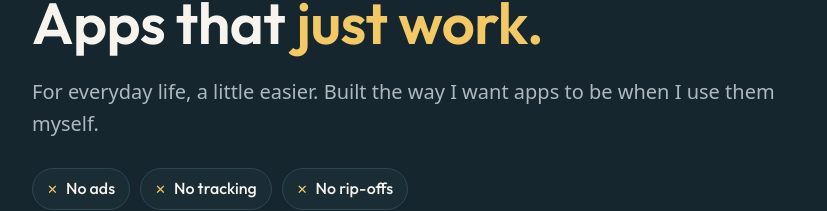
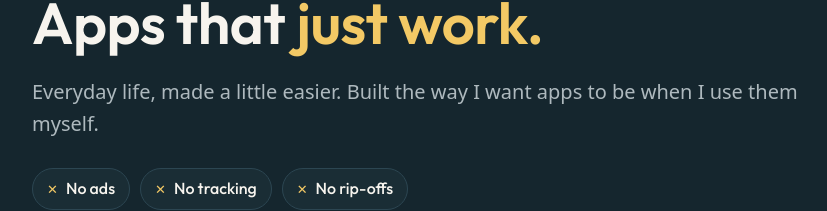
Before and after one commit to mzehentner-coder/mzehentner-coder.github.io, a plain HTML site: page index.html in a window 1280 px wide. Shown: the part 160-371 px from the top of the page, without its empty margins (104-931 px from the left). Drawn offline with Linux system fonts and the light colour scheme.

Commit message:
Startseite: Einleitung umformuliert
Co-Authored-By: Claude Opus 5.5 <noreply@anthropic.com>

```diff
--- a/index.html
+++ b/index.html
@@ -23,7 +23,7 @@
 <main id="content">
 <section class="hero">
   <h1>Apps that <em>just work.</em></h1>
-  <p class="lead">For everyday life, a little easier. Built the way I want apps to be when I use them myself.</p>
+  <p class="lead">Everyday life, made a little easier. Built the way I want apps to be when I use them myself.</p>
   <ul class="no">
     <li>No ads</li>
     <li>No tracking</li>
```
